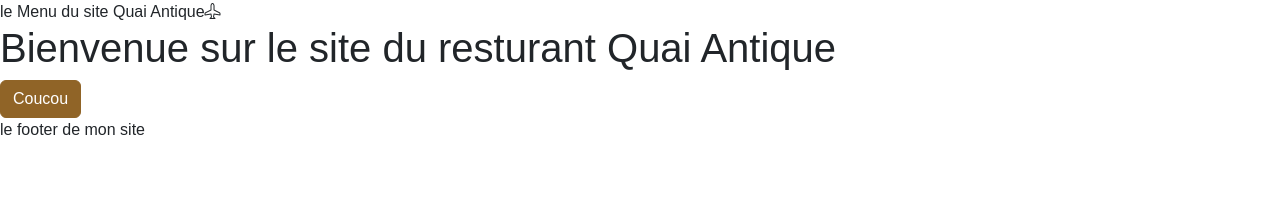
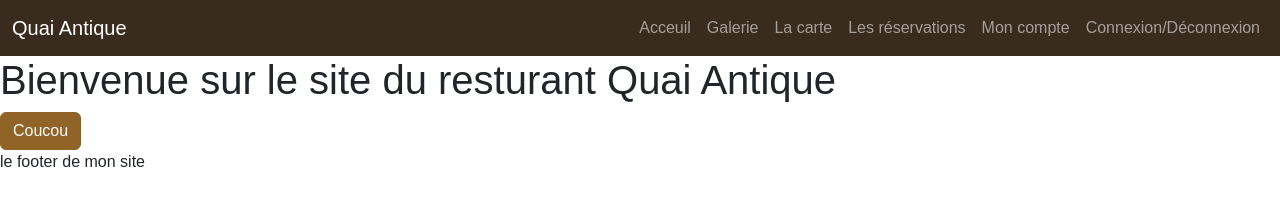
Before and after one commit to amel252/projet-front-restau, a website with bundled scripts: page index.html in a window 1280 px wide. Built offline with nearby package versions, Linux system fonts and the light colour scheme; files whose address does not match are found by name; a web font is replaced by a local one.

Commit message:
Add site header

```diff
--- a/index.html
+++ b/index.html
@@ -16,7 +16,53 @@
     </head>
     <body>
         <header>
-            le Menu du site Quai Antique<i class="bi bi-airplane"></i>
+            <!--Faire le navbar -->
+            <nav class="navbar navbar-expand-lg bg-dark" data-bs-theme="dark">
+                <!-- bg-dark va récuperer le dark dans mon _custom -->
+                <div class="container-fluid">
+                    <a class="navbar-brand" href="/">Quai Antique </a>
+                    <button
+                        class="navbar-toggler"
+                        type="button"
+                        data-bs-toggle="collapse"
+                        data-bs-target="#navbarSupportedContent"
+                        aria-controls="navbarSupportedContent"
+                        aria-expanded="false"
+                        aria-label="Toggle navigation"
+                    >
+                        <span class="navbar-toggler-icon"></span>
+                    </button>
+                    <div
+                        class="collapse navbar-collapse"
+                        id="navbarSupportedContent"
+                    >
+                        <ul class="navbar-nav ms-auto mb-2 mb-lg-0">
+                            <li class="nav-item">
+                                <a class="nav-link" href="/">Acceuil</a>
+                            </li>
+                            <li class="nav-item">
+                                <a class="nav-link" href="#">Galerie</a>
+                            </li>
+                            <li class="nav-item">
+                                <a class="nav-link" href="#">La carte </a>
+                            </li>
+                            <li class="nav-item">
+                                <a class="nav-link" href="#"
+                                    >Les réservations
+                                </a>
+                            </li>
+                            <li class="nav-item">
+                                <a class="nav-link" href="#">Mon compte </a>
+                            </li>
+                            <li class="nav-item">
+                                <a class="nav-link" href="#"
+                                    >Connexion/Déconnexion
+                                </a>
+                            </li>
+                        </ul>
+                    </div>
+                </div>
+            </nav>
         </header>
         <main id="main-page">
             <!-- le contenu de la page sera injecté ici -->
```
